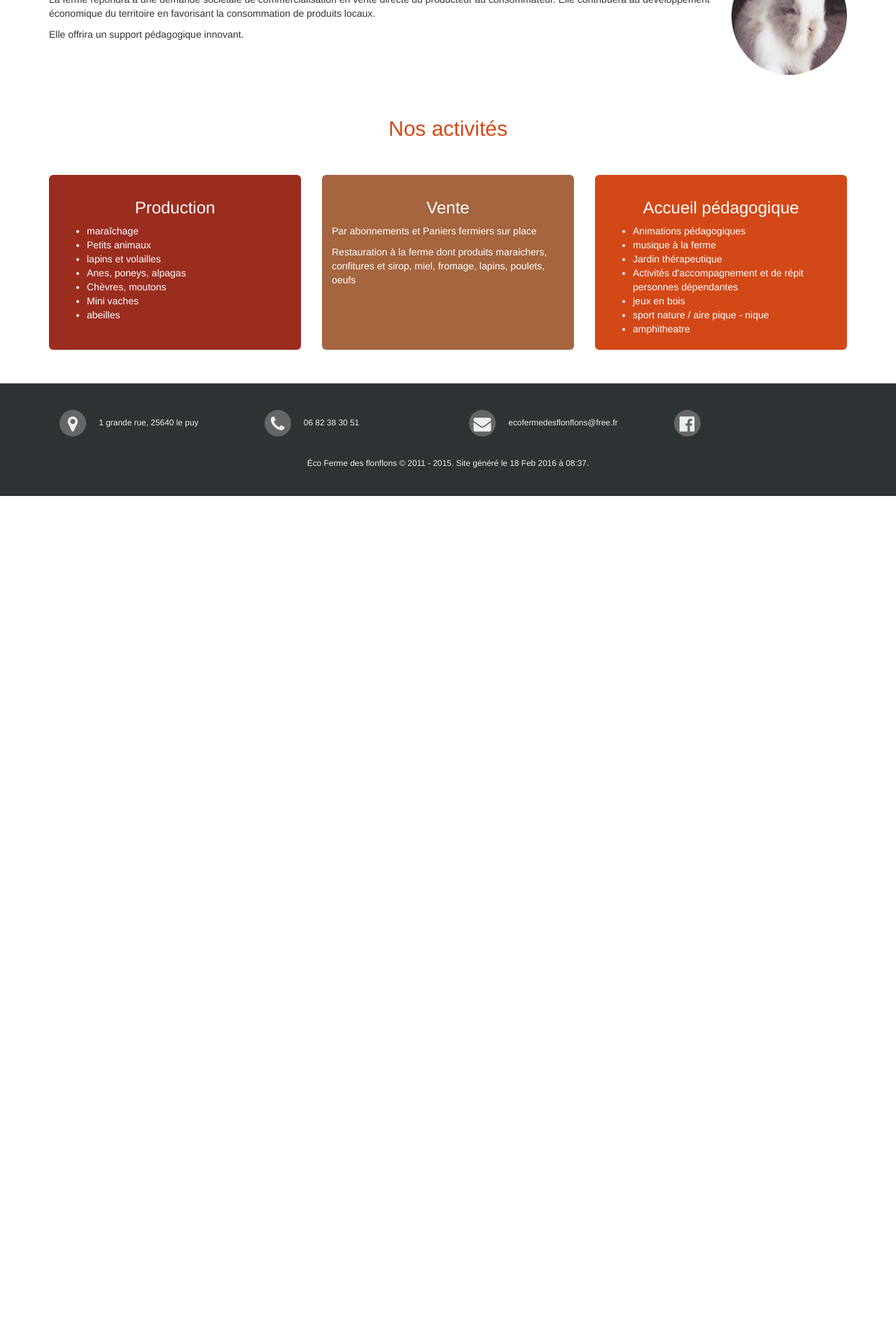
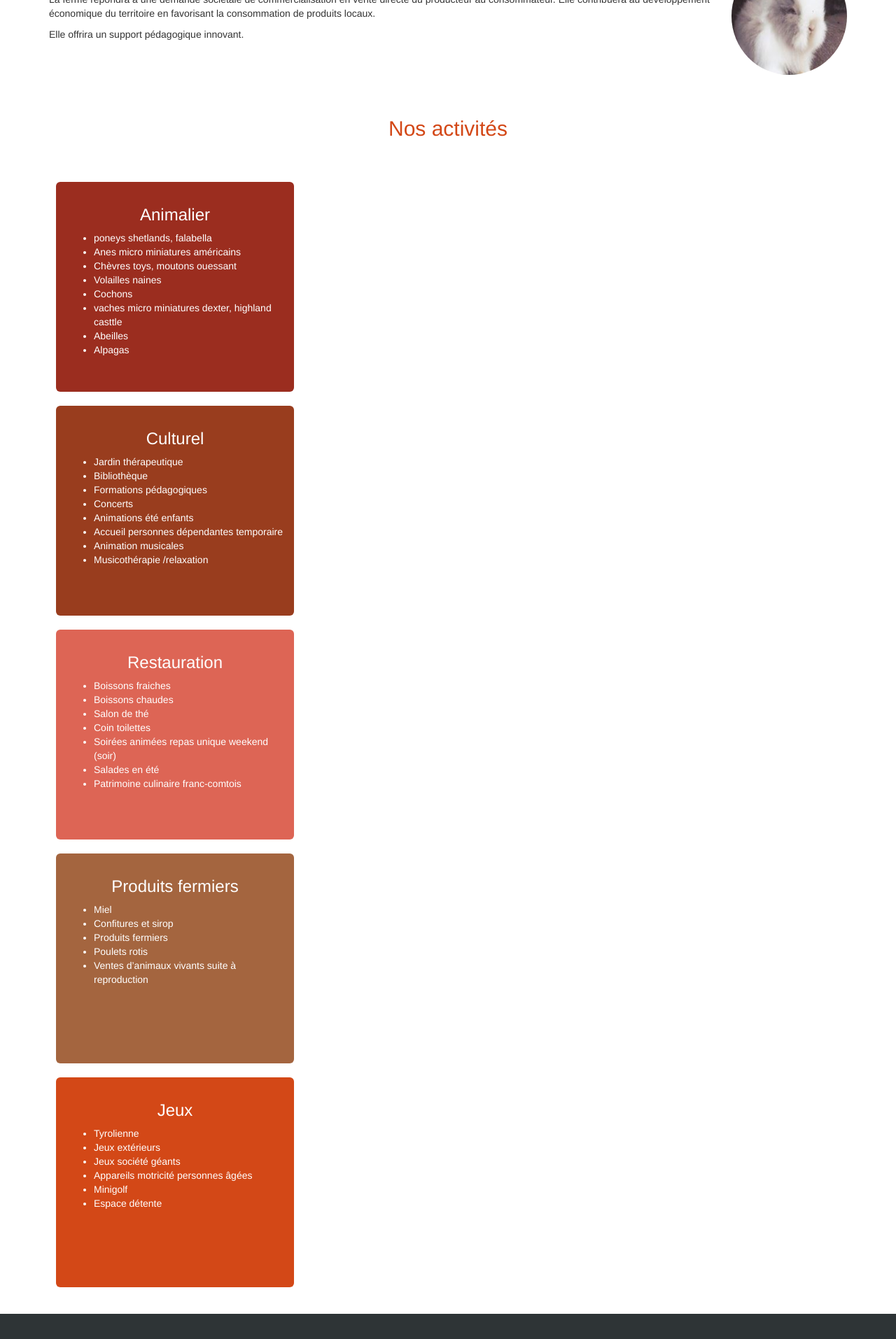
Before and after one commit to flonflons/flonflons.github.io, a Jekyll site: the page built from index.html, in a window 1280 px wide. Shown: the part 608-2522 px from the top of the page at 70% size. Built offline with Jekyll 4.4.1, drawn with Linux system fonts in a browser that asks for light colours; before the commit the page ends 1317 px from its top, so only the background shows below that.

Commit message:
service section updated

```diff
--- a/assets/stylesheets/style.css
+++ b/assets/stylesheets/style.css
@@ -94,6 +94,44 @@
     border-color: #d34817;
 }
 
+
+.services {
+  margin: 10px;
+  padding: 1em;
+  border-radius: 6px;
+  height: 300px;
+}
+
+.section-animalier {
+  background-color: #9b2d1f;
+  color: white;
+}
+
+.section-culturel {
+  background-color: #993d1e;
+  color: white;
+}
+
+.section-restauration {
+  background-color: #dd6555;
+  color: white;
+}
+
+.section-ferme {
+  background-color: #a4653f;
+  color: white;
+}
+
+.section-jeux {
+  background-color: #d34817;
+  color: white;
+}
+
+
+
+
+
+
 .section-production {
   background-color: #9b2d1f;
   color: white;
--- a/index.html
+++ b/index.html
@@ -1,5 +1,56 @@
 ---
 layout: default
+services:
+- name: Animalier
+  class: section-animalier
+  items:
+  - poneys shetlands, falabella
+  - Anes micro miniatures américains
+  - Chèvres toys, moutons ouessant
+  - Volailles naines
+  - Cochons
+  - vaches micro miniatures dexter, highland casttle
+  - Abeilles
+  - Alpagas
+- name: Culturel
+  class: section-culturel
+  items:
+  - Jardin thérapeutique
+  - Bibliothèque
+  - Formations pédagogiques
+  - Concerts
+  - Animations été enfants
+  - Accueil personnes dépendantes temporaire
+  - Animation musicales
+  - Musicothérapie /relaxation
+- name: Restauration
+  class: section-restauration
+  items:
+  - Boissons fraiches
+  - Boissons chaudes
+  - Salon de thé
+  - Coin toilettes
+  - Soirées animées repas unique weekend (soir)
+  - Salades en été
+  - Patrimoine culinaire franc-comtois
+- name: Produits fermiers
+  class: section-ferme
+  items:
+  - Miel
+  - Confitures et sirop
+  - Produits fermiers
+  - Poulets rotis
+  - Ventes d’animaux vivants suite à reproduction
+- name: Jeux
+  class: section-jeux
+  items:
+  - Tyrolienne
+  - Jeux extérieurs
+  - Jeux société géants
+  - Appareils motricité personnes âgées
+  - Minigolf
+  - Espace détente
+
 ---
 <div class="container">
   <div class="row">
@@ -31,45 +82,22 @@ layout: default
     </div>
   </div>
   <div class="spacer-40"></div>
-  <div class="row">
+
+
+  {% for service in page.services %}
+      {% cycle 'add row' : '<div class="row">', nil, nil %}
           <div class="col-md-4 col-xs-6">
-      <div class="section-production">
-        <h3 class="text-center">Production</h2>
+            <div class="services {{service.class}}">
+              <h3 class="text-center">{{service.name}}</h3>
               <ul>
-          <li>maraîchage</li>
-          <li>Petits animaux</li>
-          <li>lapins et volailles</li>
-          <li>Anes, poneys, alpagas</li>
-          <li>Chèvres, moutons</li>
-          <li>Mini vaches</li>
-          <li>abeilles</li>
+              {% for item in service.items %}
+                <li>{{item}}</li>
+              {% endfor %}
               </ul>
               <p class="text-center">{{service.description}}</p>
             </div>
-      <div class="spacer-20"></div>
           </div>
-    <div class="col-md-4 col-xs-6">
-      <div class="section-vente">
-        <h3 class="text-center">Vente</h2>
-        <p>Par abonnements et Paniers fermiers sur place</p>
-        <p>Restauration à la ferme dont produits maraichers, confitures et sirop, miel, fromage, lapins, poulets, oeufs<p>
+      {% cycle 'end row' : nil, nil, '</div>' %}
+  {% endfor %}
+  {% cycle 'end row' : nil, '</div>', '</div>' %}
 </div>
-        <div class="spacer-20"></div>
-      </div>
-      <div class="col-md-4 col-xs-6">
-        <div class="section-pedagogie">
-          <h3 class="text-center">Accueil pédagogique</h2>
-          <ul>
-            <li>Animations pédagogiques</li>
-            <li>musique à la ferme</li>
-            <li>Jardin thérapeutique</li>
-            <li>Activités d'accompagnement et de répit personnes dépendantes</li>
-            <li>jeux en bois</li>
-            <li>sport nature / aire pique - nique</li>
-            <li>amphitheatre</li>
-          </ul>
-        </div>
-        <div class="spacer-20"></div>
-      </div>
-    </div>
-  </div>
```
Lines whose indentation alone changed are shown as unchanged.
